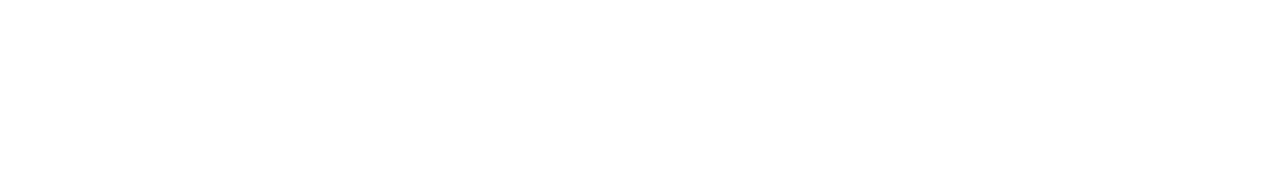
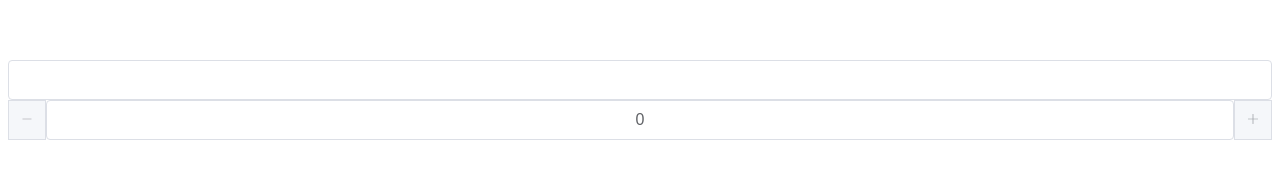
Before and after one commit to WangRujian0321/w-ui, a Vue app: page /input in a window 1280 px wide. Shown: the top 190 px of the page. Built offline with nearby package versions, Linux system fonts and the light colour scheme.

Commit message:
添加了input-number

```diff
--- a/components/lib/button/src/button.vue
+++ b/components/lib/button/src/button.vue
@@ -13,7 +13,7 @@
 
 <script>
 export default {
-  name: "w-button",
+  name: "w_button",
   props: {
     type: {
       type: String,
--- /dev/null
+++ b/components/lib/input-number/index.js
@@ -0,0 +1,7 @@
+import InputNumber from "./src/input-number.vue";
+
+InputNumber.install = function (Vue) {
+    Vue.component(InputNumber.name, InputNumber);
+}
+
+export default InputNumber
--- /dev/null
+++ b/components/lib/input-number/src/input-number.scss
@@ -0,0 +1,11 @@
+.is-disabled {
+  cursor: not-allowed !important;
+}
+
+.cursor-pointer {
+  cursor: pointer;
+}
+
+.input-number-inner {
+  width: 150px;
+}
--- /dev/null
+++ b/components/lib/input-number/src/input-number.vue
@@ -0,0 +1,103 @@
+<template>
+  <div class="input-number-inner">
+    <w_input v-model="inputValue" center :disabled="disabled" @change="handleChange">
+      <div class="cursor-pointer" :class="{'is-disabled': decreaseDisabled}" slot="prepend" @click="handleClick('decrease')">
+        <w_icon name="jian"></w_icon>
+      </div>
+      <div class="cursor-pointer" :class="{'is-disabled': increaseDisabled}" slot="append" @click="handleClick('increase')">
+        <w_icon name="jia"></w_icon>
+      </div>
+    </w_input>
+  </div>
+</template>
+
+<script>
+export default {
+  name: "w_input-number",
+  props: {
+    value: {
+      type: [Number, String],
+    },
+    step: {
+      type: Number,
+      default: 1,
+    },
+    max: {
+      type: Number,
+      default: +Infinity,
+    },
+    min: {
+      type: Number,
+      default: -Infinity,
+    },
+    disabled: {
+      type: Boolean,
+      default: false
+    },
+    precision: {
+      type: Number
+    }
+  },
+  computed: {
+    inputValue: {
+      get() {
+        return this.value;
+      },
+      set(newValue) {
+        let { max, min, inputValue } = this;
+
+        let limit = [
+          {
+            validate: value => !this.isNumber(value),
+            res: inputValue
+          },
+          {
+            validate: value => value >= max,
+            res: max
+          },
+          {
+            validate: value => value <= min,
+            res: min
+          },
+          {
+            validate: value => true,
+            res: newValue * 1
+          }
+        ];
+        let _value = limit.find(v => v.validate(newValue)).res;
+        this.$emit("input", _value.toFixed(this.precision));
+      }
+    },
+    decreaseDisabled() {
+      return this.disabled || this.inputValue <= this.min;
+    },
+    increaseDisabled() {
+      return this.disabled || this.inputValue >= this.max;
+    }
+  },
+  methods: {
+    handleClick(type) {
+      if (type === "increase") {
+        if (this.increaseDisabled) return;
+        this.inputValue = Number(this.inputValue) + this.step;
+      } else {
+        if (this.decreaseDisabled) return;
+        this.inputValue = Number(this.inputValue) - this.step;
+      }
+    },
+    isNumber(num) {
+      return (
+          !isNaN(num * 1) &&
+          Object.prototype.toString.call(num * 1) === "[object Number]"
+      )
+    },
+    handleChange() {
+      this.$forceUpdate()
+    }
+  }
+}
+</script>
+
+<style scoped>
+
+</style>
--- a/components/lib/input/src/Input.scss
+++ b/components/lib/input/src/Input.scss
@@ -94,7 +94,6 @@
   border: 1px solid #dcdfe6;
   border-radius: 0px;
   padding: 0 10px;
-  width: 1px;
   white-space: nowrap;
   width: max-content;
 }
--- a/components/lib/input/src/Input.vue
+++ b/components/lib/input/src/Input.vue
@@ -66,13 +66,13 @@
       get() {
         return this.value;
       },
-      set() {
+      set(value) {
         this.$emit("input", value);
         this.$parent.$emit("validate");
       }
     },
     MyListeners() {
-      return Object.assign(this.$listeners, {
+      return Object.assign({}, this.$listeners, {
         input: event => this.$emit("input", event.target.value)
       })
     },
@@ -101,5 +101,5 @@
 </script>
 
 <style scoped>
-
+@import "Input.scss";
 </style>
--- a/examples/main.js
+++ b/examples/main.js
@@ -10,12 +10,14 @@
 import Input from "../components/lib/input/index";
 
 import router from './router'
+import InputNumber from "../components/lib/input-number";
 
 // Vue.component('name', Demo);
 Vue.use(Demo); // Demo.install -> Vue.component();
 Vue.use(Card);
 Vue.use(Icon);
 Vue.use(Input);
+Vue.use(InputNumber)
 Vue.use(Button);
 Vue.use(CheckBox);
 Vue.use(CheckBoxGroup);
--- a/examples/router.js
+++ b/examples/router.js
@@ -6,6 +6,7 @@
 const Home = () => import ('../examples/views/Home.vue');
 const Button = () => import ('../examples/views/Button.vue');
 const CheckBox = () => import('../examples/views/CheckBox.vue');
+const Input = () => import('../examples/views/Input.vue');
 
 
 const routes = [{
@@ -26,6 +27,10 @@
         path: '/checkbox',
         name: 'checkbox',
         component: CheckBox,
+    },{
+        path: '/input',
+        name: 'input',
+        component: Input,
     }]
 }]
 
--- a/examples/views/Button.vue
+++ b/examples/views/Button.vue
@@ -1,6 +1,6 @@
 <template>
   <div>
-    <w-button type="info">button</w-button>
+    <w_button type="info">button</w_button>
   </div>
 </template>
 
--- a/examples/views/Home.vue
+++ b/examples/views/Home.vue
@@ -4,7 +4,10 @@
       <a @click="$router.push('/button')">button</a>
     </div>
     <div>
-      <a @click="$router.push('/checkbox')">button</a>
+      <a @click="$router.push('/checkbox')">checkbox</a>
+    </div>
+    <div>
+      <a @click="$router.push('/input')">input</a>
     </div>
   </div>
 </template>
--- /dev/null
+++ b/examples/views/Input.vue
@@ -0,0 +1,22 @@
+<template>
+  <div>
+    <w_input v-model="input_data"></w_input>
+    <w_input-number v-model="input_data_number"></w_input-number>
+  </div>
+</template>
+
+<script>
+export default {
+  name: "Input",
+  data() {
+    return {
+      input_data: "",
+      input_data_number: 0,
+    }
+  }
+}
+</script>
+
+<style scoped>
+
+</style>
```
